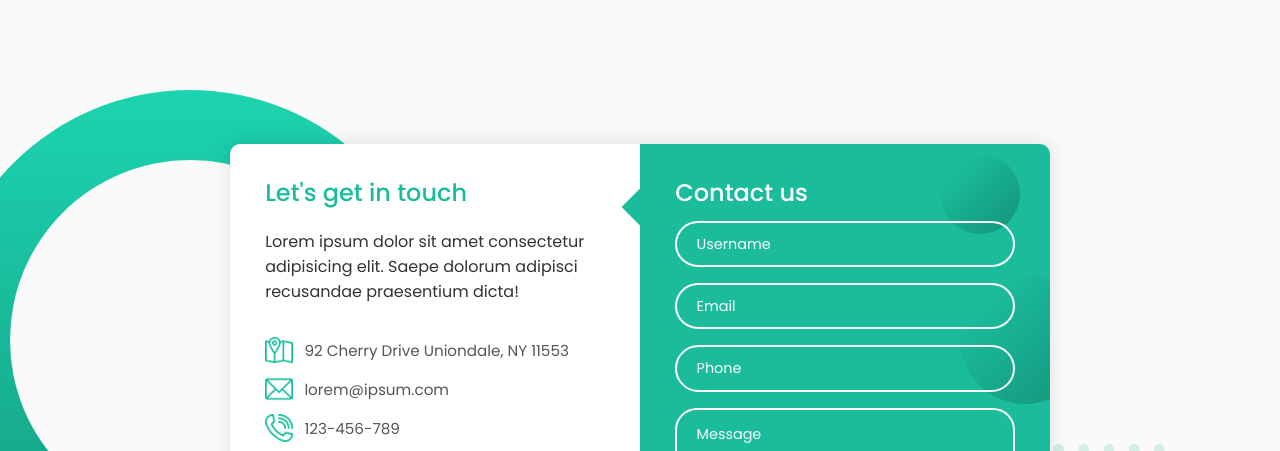
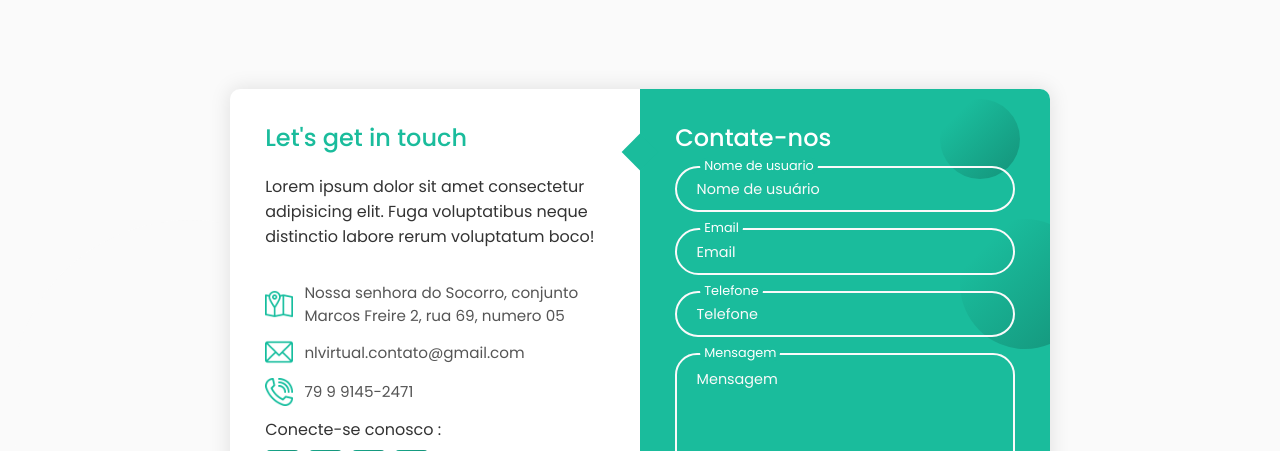
Before and after one commit to bruno-labs/formulario-bonitinho, a plain HTML site: page index.html in a window 1280 px wide. Shown: the top 451 px of the page. Drawn offline with Linux system fonts and the light colour scheme.

Commit message:
minha primeira versão do codigo

```diff
--- a/index.html
+++ b/index.html
@@ -1,44 +1,40 @@
 <!DOCTYPE html>
-<html lang="en">
+<html lang="pt-br">
 <head>
-    <meta charset="UTF-8" />
-    <meta name="viewport" content="width=device-width, initial-scale=1.0" />
-    <title>Contact Form</title>
-    <link rel="stylesheet" href="style.css" />
-    <script
-      src="https://kit.fontawesome.com/64d58efce2.js"
-      crossorigin="anonymous"
-    ></script>
+    <meta charset="UTF-8">
+    <meta name="viewport" content="width=device-width, initial-scale=1.0">
+    <title>Formulario de contato</title>
+    <link rel="stylesheet" href="./style.css">
+    <script src="https://kit.fontawesome.com/77da4117c7.js" crossorigin="anonymous"></script>
 </head>
 <body>
+    <main>
         <div class="container">
             <span class="big-circle"></span>
-      <img src="img/shape.png" class="square" alt="" />
+            <img src="./img/shape.png" alt="Forma quadrada" class="square">
             <div class="form">
                 <div class="contact-info">
                     <h3 class="title">Let's get in touch</h3>
                     <p class="text">
-            Lorem ipsum dolor sit amet consectetur adipisicing elit. Saepe
-            dolorum adipisci recusandae praesentium dicta!
+                        Lorem ipsum dolor sit amet consectetur adipisicing elit. Fuga voluptatibus neque distinctio labore rerum voluptatum boco!
                     </p>
 
                     <div class="info">
                         <div class="information">
-              <img src="img/location.png" class="icon" alt="" />
-              <p>92 Cherry Drive Uniondale, NY 11553</p>
+                            <img src="./img/location.png" alt="icone de localização/" srcset="" class="icon">
+                            <p>Nossa senhora do Socorro, conjunto Marcos Freire 2, rua 69, numero 05</p>
                         </div>
                         <div class="information">
-              <img src="img/email.png" class="icon" alt="" />
-              <p>lorem@ipsum.com</p>
+                            <img src="./img/email.png" alt="icone de email" class="icon">
+                            <p>nlvirtual.contato@gmail.com</p>
                         </div>
                         <div class="information">
-              <img src="img/phone.png" class="icon" alt="" />
-              <p>123-456-789</p>
+                            <img src="./img/phone.png" alt="icone de telefone" srcset="" class="icon">
+                            <p>79 9 9145-2471</p>
                         </div>
                     </div>
-
                     <div class="social-media">
-            <p>Connect with us :</p>
+                        <p>Conecte-se conosco :</p>
                         <div class="social-icons">
                             <a href="#">
                                 <i class="fab fa-facebook-f"></i>
@@ -53,41 +49,42 @@
                                 <i class="fab fa-linkedin-in"></i>
                             </a>
                         </div>
+
                     </div>
+
                 </div>
 
                 <div class="contact-form">
                     <span class="circle one"></span>
                     <span class="circle two"></span>
-
-          <form action="index.html" autocomplete="off">
-            <h3 class="title">Contact us</h3>
+                    <form action="index.html" method="post" id="form">
+                        <h3 class="title">Contate-nos</h3>
                         <div class="input-container">
-              <input type="text" name="name" class="input" />
-              <label for="">Username</label>
-              <span>Username</span>
+                            <input type="text" name="name" class="input" id="input-name">
+                            <label for="input-name">Nome de usuário</label>
+                            <span class="input-title-span">Nome de usuario</span>
                         </div>
                         <div class="input-container">
-              <input type="email" name="email" class="input" />
-              <label for="">Email</label>
-              <span>Email</span>
+                            <input type="email" class="input" id="email" name="email">
+                            <label for="email">Email</label>
+                            <span class="input-title-span">Email</span>
                         </div>
                         <div class="input-container">
-              <input type="tel" name="phone" class="input" />
-              <label for="">Phone</label>
-              <span>Phone</span>
+                            <input type="tel" class="input" id="tel" name="phone">
+                            <label for="tel">Telefone</label>
+                            <span class="input-title-span">Telefone</span>
                         </div>
                         <div class="input-container textarea">
-              <textarea name="message" class="input"></textarea>
-              <label for="">Message</label>
-              <span>Message</span>
+                            <textarea name="message" id="text-message" cols="30" rows="10" class="input"></textarea>
+                            <label for="message" id="label-message">Mensagem</label>
+                            <span class="input-title-span">Mensagem</span>
                         </div>
-            <input type="submit" value="Send" class="btn" />
+                        <input type="submit" value="Enviar" class="button" id="button">
                     </form>
                 </div>
             </div>
         </div>
-
-    <script src="app.js"></script>
+    </main>
+    <script src="./app.js"></script>
 </body>
 </html>
--- a/style.css
+++ b/style.css
@@ -1,18 +1,17 @@
-@import url("https://fonts.googleapis.com/css2?family=Poppins:wght@100;200;300;400;500;600;700;800&display=swap");
+@import url('https://fonts.googleapis.com/css2?family=Poppins:wght@100;200;300;400;500;600;700;800&display=swap');
 
-* {
+*{
     margin: 0;
     padding: 0;
     box-sizing: border-box;
 }
 
-body,
-input,
-textarea {
+main, input, textarea {
     font-family: "Poppins", sans-serif;
 }
 
-.container {
+
+.container{
     position: relative;
     width: 100%;
     min-height: 100vh;
@@ -24,7 +23,7 @@ textarea {
     justify-content: center;
 }
 
-.form {
+.form{
     width: 100%;
     max-width: 820px;
     background-color: #fff;
@@ -41,7 +40,7 @@ textarea {
     position: relative;
 }
 
-.circle {
+.circle{
     border-radius: 50%;
     background: linear-gradient(135deg, transparent 20%, #149279);
     position: absolute;
@@ -61,7 +60,7 @@ textarea {
     right: 30px;
 }
 
-.contact-form:before {
+.contact-form:before{
     content: "";
     position: absolute;
     width: 26px;
@@ -70,6 +69,13 @@ textarea {
     transform: rotate(45deg);
     top: 50px;
     left: -13px;
+
+
+}
+
+.icon{
+    width: 28px;
+    margin-right: 0.7rem;
 }
 
 form {
@@ -87,12 +93,12 @@ form {
     margin-bottom: 0.7rem;
 }
 
-.input-container {
+.input-container{
     position: relative;
     margin: 1rem 0;
 }
 
-.input {
+.input{
     width: 100%;
     outline: none;
     border: 2px solid #fafafa;
@@ -106,7 +112,7 @@ form {
     transition: 0.3s;
 }
 
-textarea.input {
+#text-message{
     padding: 0.8rem 1.2rem;
     min-height: 150px;
     border-radius: 22px;
@@ -114,7 +120,7 @@ textarea.input {
     overflow-y: auto;
 }
 
-.input-container label {
+.input-container label{
     position: absolute;
     top: 50%;
     left: 15px;
@@ -128,12 +134,12 @@ textarea.input {
     transition: 0.5s;
 }
 
-.input-container.textarea label {
+#label-message{
     top: 1rem;
     transform: translateY(0);
 }
 
-.btn {
+.button{
     padding: 0.6rem 1.3rem;
     background-color: #fff;
     border: 2px solid #fafafa;
@@ -145,74 +151,85 @@ textarea.input {
     cursor: pointer;
     transition: 0.3s;
     margin: 0;
+
 }
 
-.btn:hover {
+.button:hover{
     background-color: transparent;
     color: #fff;
 }
 
-.input-container span {
+.input-title-span{
     position: absolute;
     top: 0;
     left: 25px;
     transform: translateY(-50%);
     font-size: 0.8rem;
     padding: 0 0.4rem;
-  color: transparent;
+    color:#fff;
     pointer-events: none;
     z-index: 500;
+    padding: 0px 4px;
+    background-color: #1abc9c;
+
+    border-radius: 10px;
 }
 
-.input-container span:before,
-.input-container span:after {
+/*
+    o que vem a seguir é desnecessario !
+    isso só serve para dar a ilusão de preenchimento do titulo na animação de subir para que a linha do input não fique muito perto do titulo.
+    pode ser resolvido com um padding e backgound no span.
+
+*/
+.input-title-span:before,
+.input-title-span:after{
     content: "";
     position: absolute;
     width: 10%;
-  opacity: 0;
+    opacity: 1;
     transition: 0.3s;
     height: 5px;
-  background-color: #1abc9c;
+    background-color: transparent;
     top: 50%;
     transform: translateY(-50%);
 }
 
-.input-container span:before {
+.input-title-span:before{
     left: 50%;
 }
-
-.input-container span:after {
+.input-title-span:after{
     right: 50%;
 }
 
-.input-container.focus label {
+.input-container .focus label{
     top: 0;
     transform: translateY(-50%);
     left: 25px;
     font-size: 0.8rem;
 }
 
-.input-container.focus span:before,
-.input-container.focus span:after {
+.input-container.focus span::before,
+.input-container.focus span::after{
     width: 50%;
     opacity: 1;
 }
 
-.contact-info {
+.contact-info{
     padding: 2.3rem 2.2rem;
     position: relative;
+
 }
 
-.contact-info .title {
+.contact-info .title{
     color: #1abc9c;
 }
 
-.text {
+.text{
     color: #333;
     margin: 1.5rem 0 2rem 0;
 }
 
-.information {
+.information{
     display: flex;
     color: #555;
     margin: 0.7rem 0;
@@ -220,25 +237,16 @@ textarea.input {
     font-size: 0.95rem;
 }
 
-.icon {
-  width: 28px;
-  margin-right: 0.7rem;
-}
+/* a classe icon ja foi tratada mais acima */
 
-.social-media {
-  padding: 2rem 0 0 0;
-}
-
-.social-media p {
+.social-media p{
     color: #333;
 }
-
-.social-icons {
+.social-icons{
     display: flex;
     margin-top: 0.5rem;
 }
-
-.social-icons a {
+.social-icons a{
     width: 35px;
     height: 35px;
     border-radius: 5px;
@@ -250,11 +258,11 @@ textarea.input {
     transition: 0.3s;
 }
 
-.social-icons a:hover {
-  transform: scale(1.05);
+.social-icons a:hover{
+    transform: scale(1.15);
 }
 
-.contact-info:before {
+.contact-info:before{
     content: "";
     position: absolute;
     width: 110px;
@@ -266,10 +274,18 @@ textarea.input {
     opacity: 0.3;
 }
 
-.big-circle {
+.square{
+    position: absolute;
+    height: 400px;
+    top: 50px;
+    left: 50px;
+    transform: translate(181%, 11%);
+    opacity: 0.2;
+}
+
+.big-circle{
     position: absolute;
     width: 500px;
-  height: 500px;
     border-radius: 50%;
     background: linear-gradient(to bottom, #1cd4af, #159b80);
     bottom: 50%;
@@ -277,7 +293,7 @@ textarea.input {
     transform: translate(-40%, 38%);
 }
 
-.big-circle:after {
+.big-circle:after{
     content: "";
     position: absolute;
     width: 360px;
@@ -288,97 +304,73 @@ textarea.input {
     left: calc(50% - 180px);
 }
 
-.square {
-  position: absolute;
-  height: 400px;
-  top: 50%;
-  left: 50%;
-  transform: translate(181%, 11%);
-  opacity: 0.2;
-}
-
-@media (max-width: 850px) {
-  .form {
+@media (max-width: 850px){
+    .form{
         grid-template-columns: 1fr;
     }
 
-  .contact-info:before {
+    .contact-info:before{
         bottom: initial;
         top: -75px;
         right: 65px;
         transform: scale(0.95);
     }
-
-  .contact-form:before {
+    .contact-form:before{
         top: -13px;
         left: initial;
         right: 70px;
     }
 
-  .square {
+    .square{
         transform: translate(140%, 43%);
         height: 350px;
     }
 
-  .big-circle {
+    .big-circle{
         bottom: 75%;
         transform: scale(0.9) translate(-40%, 30%);
         right: 50%;
     }
 
-  .text {
+    .text{
         margin: 1rem 0 1.5rem 0;
     }
-
-  .social-media {
+    .social-media{
         padding: 1.5rem 0 0 0;
     }
 }
 
-@media (max-width: 480px) {
-  .container {
+@media (max-width: 480px){
+    .container{
         padding: 1.5rem;
     }
-
-  .contact-info:before {
+    .contact-info:before{
         display: none;
     }
-
-  .square,
-  .big-circle {
+    .square, .big-circle{
         display: none;
     }
-
-  form,
-  .contact-info {
+    #form, .contact-info{
         padding: 1.7rem 1.6rem;
     }
-
-  .text,
-  .information,
-  .social-media p {
+    .text, .information, .social-media p{
         font-size: 0.8rem;
     }
-
-  .title {
+    .title{
         font-size: 1.15rem;
     }
-
-  .social-icons a {
+    .social-icons a{
         width: 30px;
         height: 30px;
         line-height: 30px;
     }
-
-  .icon {
+    .icon{
         width: 23px;
     }
-
-  .input {
+    .input{
         padding: 0.45rem 1.2rem;
     }
-
-  .btn {
+    .button{
         padding: 0.45rem 1.2rem;
     }
 }
```
Also changed, not shown: app.js (+14 -16 lines). Lines whose indentation alone changed are shown as unchanged.
